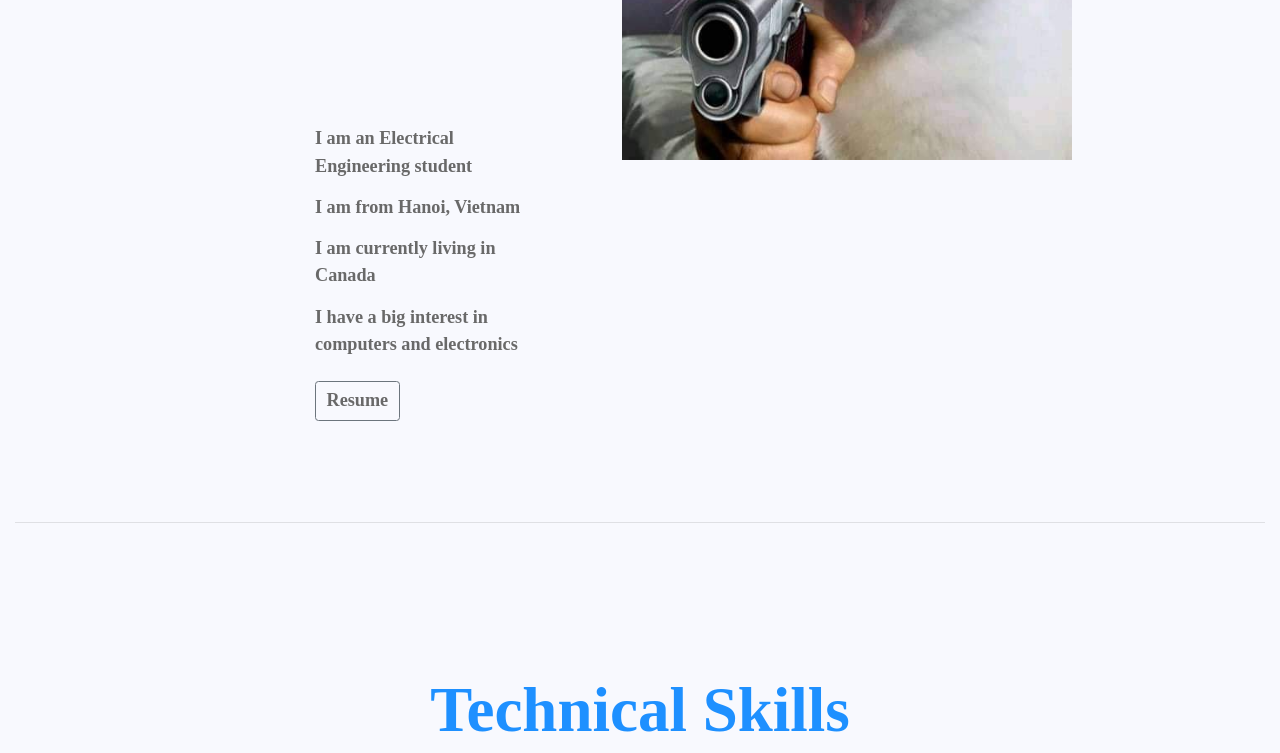
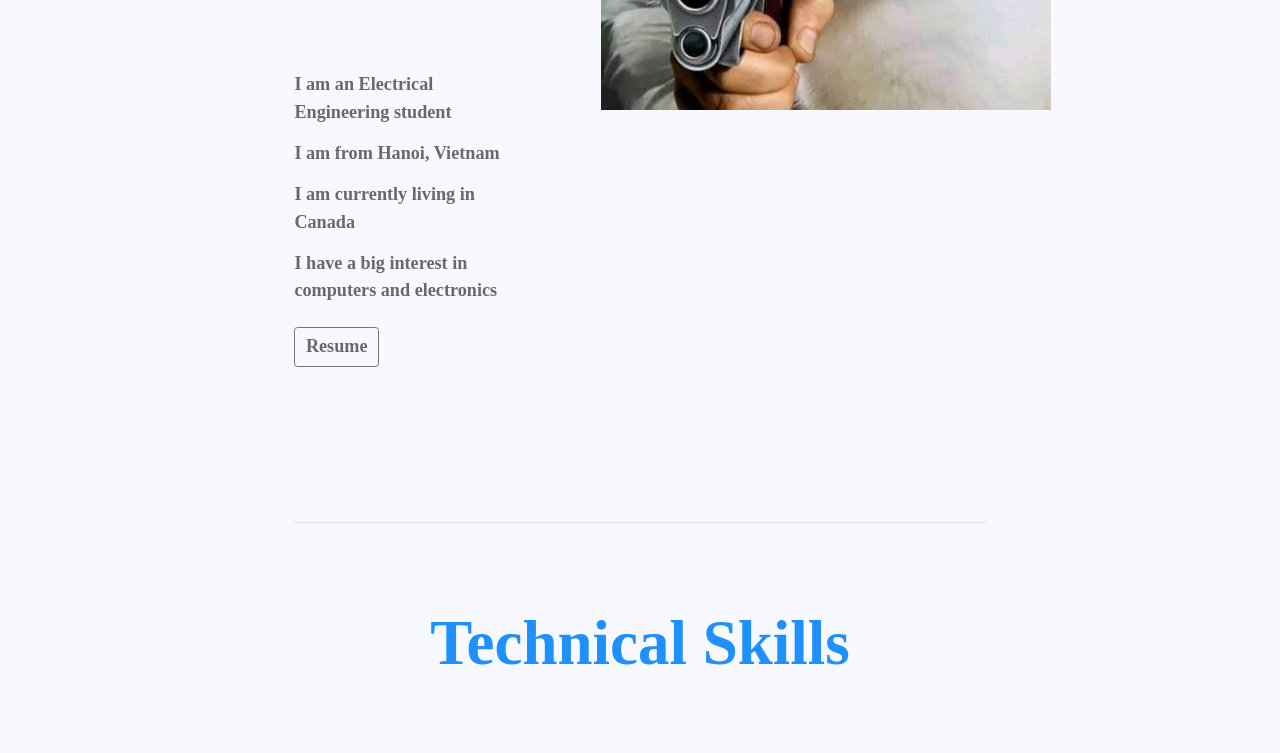
Before and after one commit to Anthon1e/anthon1e.github.io, a plain HTML site: page index.html in a window 1280 px wide. Shown: the part 479-1232 px from the top of the page. Drawn offline with nearby package versions, Linux system fonts and the light colour scheme.

Commit message:
third commit

```diff
--- a/index.html
+++ b/index.html
@@ -44,7 +44,7 @@
 <hr class="m-0">
 
 <!-- Main Page Content -->
-<div class="container-fluid">
+<div class="container-fluid style-2">
     <!-- About Content -->
     <section class="spacing sectionAbout" id="about">
             <div class="intro">
@@ -160,7 +160,7 @@
 </div>
 
 <!-- Footer Content -->
-<footer class="text-center footer" id="contact">
+<footer class="text-center footer" id="contact" style="padding-left: 0%; padding-right: 0% !important;">
     <br>
     <p><b class="nav-style">Quang Ngoc (Anthony) Pham - 2019</b></p>
     <p>
--- a/styles.css
+++ b/styles.css
@@ -8,11 +8,6 @@
 .nav-item a:hover {
     color: black !important;
     cursor: pointer;
-}
-
-.style-1{
-    padding-top: 3%;
-    margin-left: 50px;
 }
 
 .font1 {
@@ -50,7 +45,6 @@
 
 .spacing {
     justify-content: space-evenly;
-    padding: 10% 20%;
 }
 
 .video-container {
@@ -66,25 +60,23 @@
 }
 
 .sectionAbout {
-    padding-top: 15%;
+    padding-top: 20%;
     display: grid;
     width: 100%;
     height: 1000px;
     grid-template-areas: "intro pic"
                          "fact  pic";
     grid-template-columns: 4fr 4fr;
-    grid-template-rows: 0.4fr 0.8fr 0.8fr;
+    grid-template-rows: 0.1fr 0.49fr;
     grid-column-gap: 100px;
 }
 
 .intro{
     grid-area: intro;
 }
-
 .pic{
     grid-area: pic;
 }
-
 .fact{
     grid-area: fact;
 }
@@ -172,6 +164,10 @@
     font-size: 1.6rem;
 }
 
+.style-1{
+    padding-top: 3%;
+}
+
 body {
     background-image: url("Image-Background.jpeg");
     -webkit-background-size: cover;
@@ -190,10 +186,16 @@ nav {
     justify-content: space-around;
 }
 
-@media (min-width: 780px) {
-    html {
-        font-size: 14px;
+@media (max-width: 1000px) {
+    .style-2{
+        padding-left: 5%;
+        padding-right: 5%;
     }
 }
 
-@media (min-width: 576px) { ... }
+@media (min-width: 1000px) {
+    .style-2 {
+        padding-left: 23%;
+        padding-right: 23%;
+    }
+}
```
